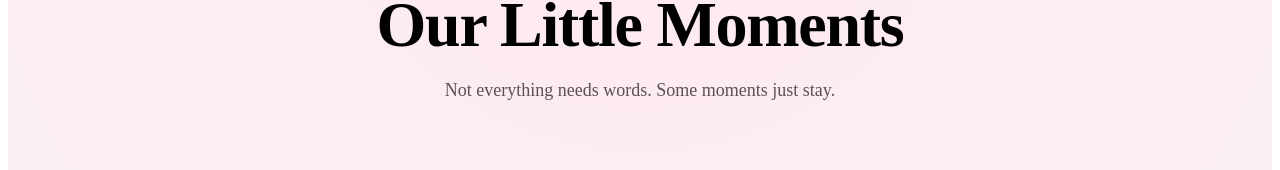
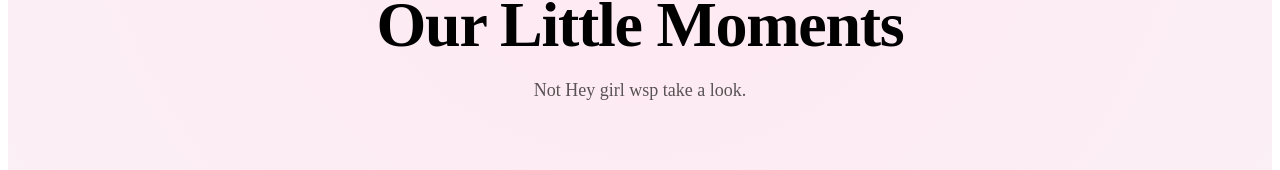
Before and after one commit to Orothisz/same, a Next.js app: page /memories in a window 1280 px wide. Shown: the part 183-353 px from the top of the page. Built offline with nearby package versions, Linux system fonts and the light colour scheme.

Commit message:
Update page.js

```diff
--- a/app/memories/page.js
+++ b/app/memories/page.js
@@ -49,7 +49,7 @@ export default function Memories() {
 
       <header className="header">
         <h1>Our Little Moments</h1>
-        <p>Not everything needs words. Some moments just stay.</p>
+        <p>Not Hey girl wsp take a look.</p>
       </header>
 
       <section className="grid">
```
